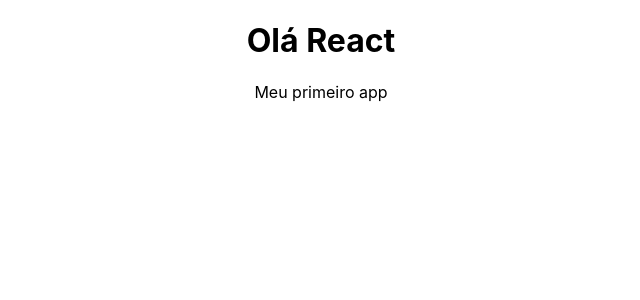
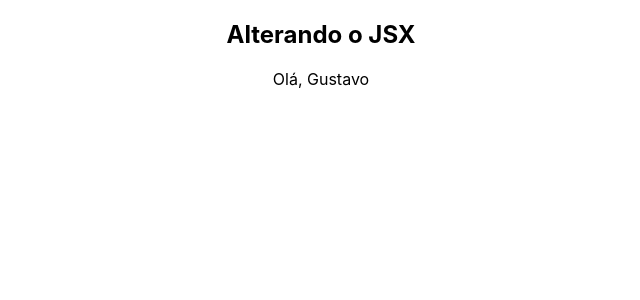
Before and after one commit to GustavoFrota/Teste-React, a React (Create React App) app in the folder meu-projeto/: page / in a window 1280 px wide. Shown: the top 300 px of the page, without its empty margins (319-959 px from the left). Built offline with nearby package versions, Linux system fonts and the light colour scheme.

Commit message:
Utilizando o JSX

```diff
--- a/meu-projeto/src/App.js
+++ b/meu-projeto/src/App.js
@@ -2,10 +2,14 @@
 import './App.css';
 
 function App() {
+const name = 'Gustavo'
+
+
+
   return (
     <div className="App">
-      <h1>Olá React</h1>
-      <p>Meu primeiro app</p>
+      <h2>Alterando o JSX</h2>
+      <p>Olá, {name} </p>
     </div>
   );
 }
```
